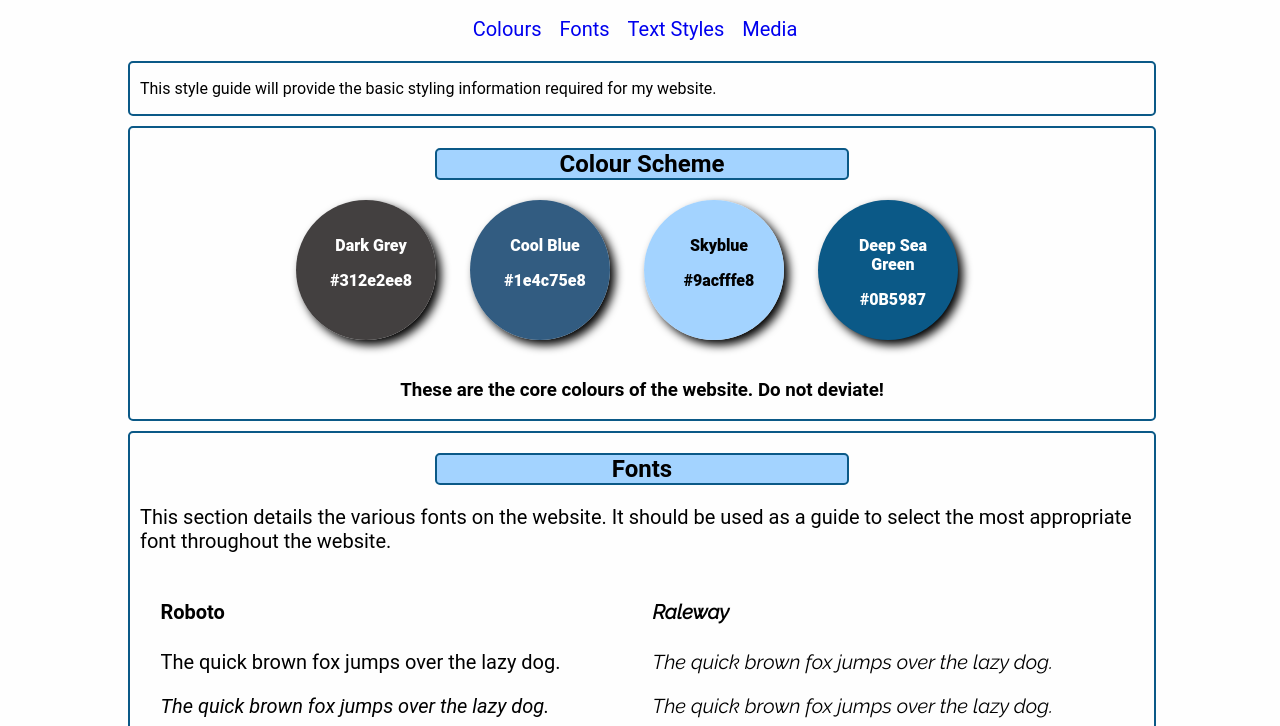
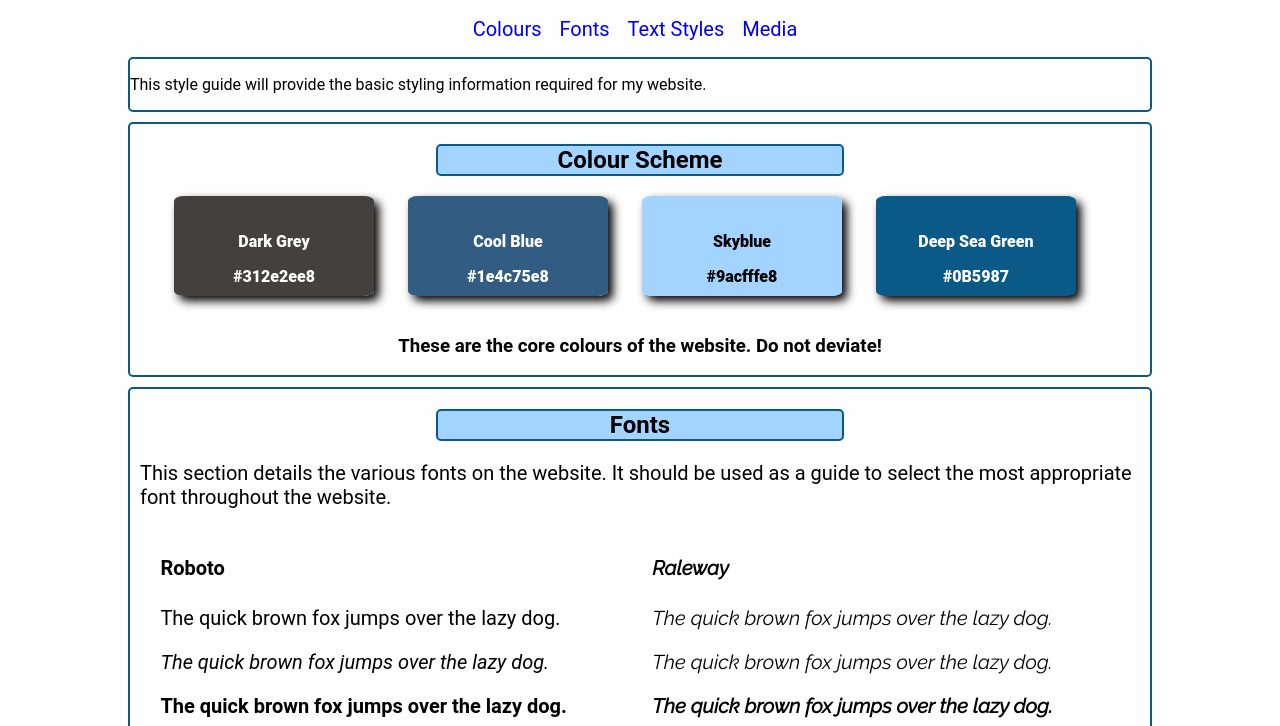
Before and after one commit to CH-MinuteMaker/Project-6---Style-Guide, a plain HTML site: page index.html in a window 1280 px wide. Shown: the part 74-800 px from the top of the page. Drawn offline with Linux system fonts and the light colour scheme; a web font is replaced by a local one.

Commit message:
changed all boxes to border-box, changed colours, need to amend styles

```diff
--- a/style.css
+++ b/style.css
@@ -1,3 +1,7 @@
+* {
+    box-sizing: border-box;
+}
+
 @font-face {
     font-family: "Roboto";
     src: url(./Fonts/Roboto/Roboto-Regular.ttf) format('truetype'),
@@ -20,7 +24,7 @@
 
 
 body {
-    background-color: rgba(254, 254, 254, 0.91);
+    background-color: #fefefee8;
     margin: 0 10%;
     font-family: 'Roboto';
 }
@@ -51,10 +55,6 @@ h2 {
 
 h3 {
     text-align: center;
-}
-
-p {
-    padding-left: 10px;
 }
 
 /*Navbar */
@@ -109,7 +109,7 @@ section {
 
 .colorbox {
     font-weight: 900;
-    width: 100px;
+    width: 200px;
     height: 100px;
     margin-right: 30px;
     margin-bottom: 20px;
@@ -117,7 +117,7 @@ section {
     padding: 20px;
     vertical-align: top;
     box-shadow: 5px 5px 1-px 2px #000;
-    border-radius: 50%;
+    border-radius: 5%;
 }
 
 .colorbox:hover {
```
